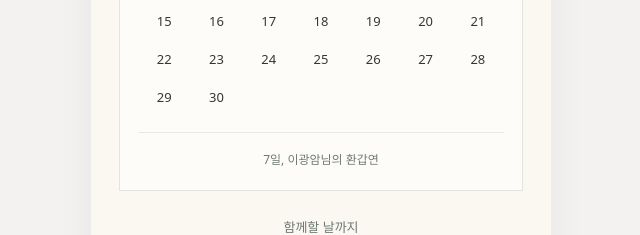
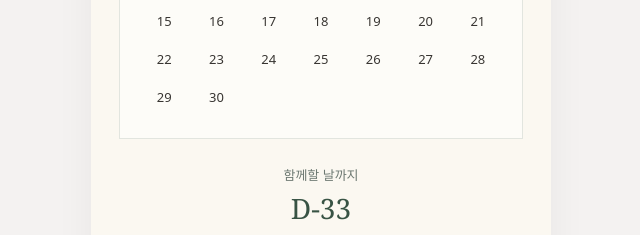
Before and after one commit to Hokite/invitation, a React (Vite) app: page / in a window 1280 px wide. Shown: the part 2480-2715 px from the top of the page, without its empty margins (319-959 px from the left). Built offline with nearby package versions, Linux system fonts and the light colour scheme.

Commit message:
Update App.tsx

```diff
--- a/src/App.tsx
+++ b/src/App.tsx
@@ -169,7 +169,6 @@ export default function App() {
                 {row.map((item, j) => <span key={j} className={item === 7 ? 'event-day' : ''}>{item || ''}</span>)}
               </div>
             ))}
-            <p className="calendar-note">7일, {invitation.name}님의 환갑연</p>
           </div>
 
           {countdown > 0 && <p className="countdown">함께할 날까지 <strong>D-{countdown}</strong></p>}
```
